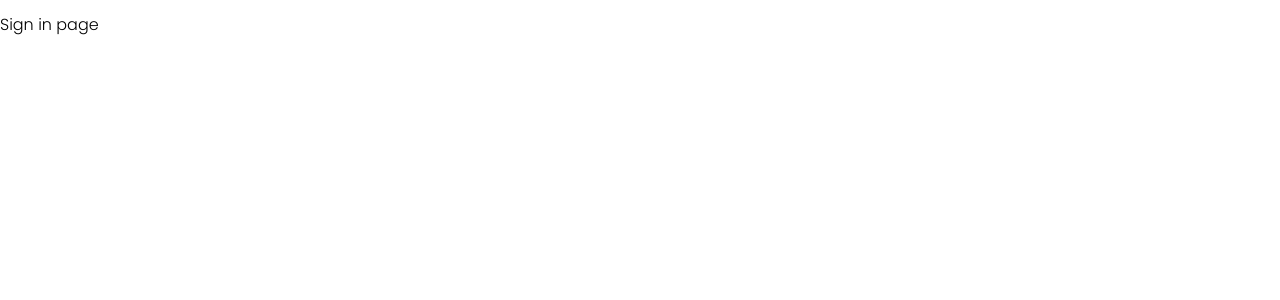
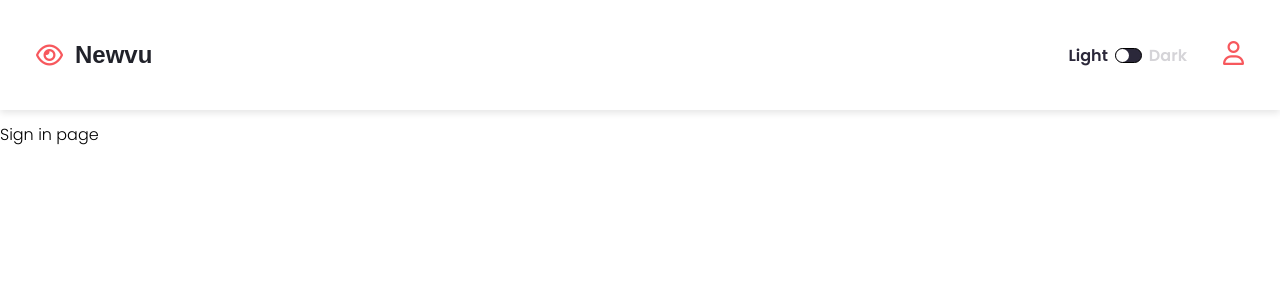
Before and after one commit to oceane-marie/newvu-app, a React (Create React App) app: page /signin in a window 1280 px wide. Shown: the top 300 px of the page. Built offline with nearby package versions, Linux system fonts and the light colour scheme.

Commit message:
create signin page and signinform component

```diff
--- a/src/components/SignIn.js
+++ b/src/components/SignInForm.js
@@ -1,5 +1,5 @@
 
-export default function SignIn(params) {
+export default function SignIn(props) {
   return(
     <div>
       <p>Sign in page</p>
--- a/src/index.js
+++ b/src/index.js
@@ -7,7 +7,7 @@ import ErrorPage from "./pages/error-page";
 import Single from "./pages/Single";
 import Book from './pages/Book';
 import Register from "./pages/Register";
-import SignIn from "./components/SignIn";
+import SignIn from "./pages/SignIn";
 
 import reportWebVitals from './reportWebVitals';
 import {
--- /dev/null
+++ b/src/pages/SignIn.js
@@ -0,0 +1,15 @@
+import Navbar from "../components/Navbar";
+import SignInForm from "../components/SignInForm";
+import React, { useContext } from 'react';
+import { DarkModeContext } from '../DarkModeContext';
+
+export default function SignIn() {
+  const {darkMode, toggleDarkMode} = useContext(DarkModeContext)
+
+  return(
+    <>
+      <Navbar darkMode={darkMode} toggleDarkMode={toggleDarkMode} />
+      <SignInForm darkMode={darkMode} />
+    </>
+  )
+};
```
